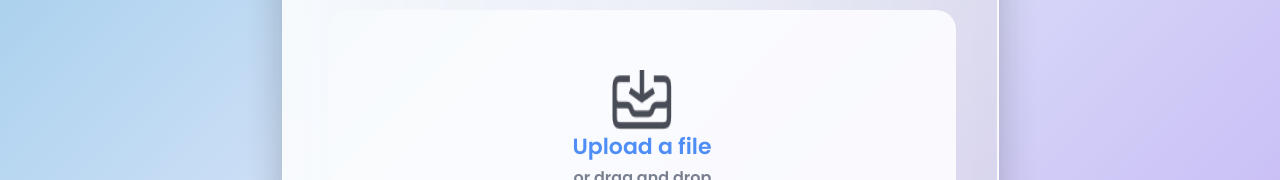
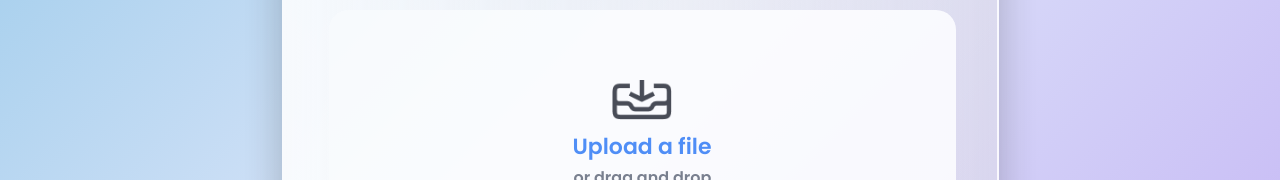
Before and after one commit to Fury044/Resume-Extractor-Final, a React (Vite) app in the folder frontend/: page / in a window 1280 px wide. Shown: the part 373-553 px from the top of the page. Built offline with nearby package versions, Linux system fonts and the light colour scheme; no server answers.

Commit message:
Update Upload.jsx

```diff
--- a/frontend/src/pages/Upload.jsx
+++ b/frontend/src/pages/Upload.jsx
@@ -97,13 +97,17 @@ export default function Upload() {
           <img
             src={downico}
             alt="Upload icon"
+            draggable={false}
             style={{
               position: 'absolute',
               left: '50%',
               top: 60,
               transform: 'translateX(-50%)',
               width: '60px',
-              height: '60px'
+              height: '60px',
+              objectFit: 'contain',
+              aspectRatio: '1/1',
+              userSelect: 'none'
             }}
           />
           <div style={{width: 140, height: 99, left: 244, top: 120, position: 'absolute'}}>
```
